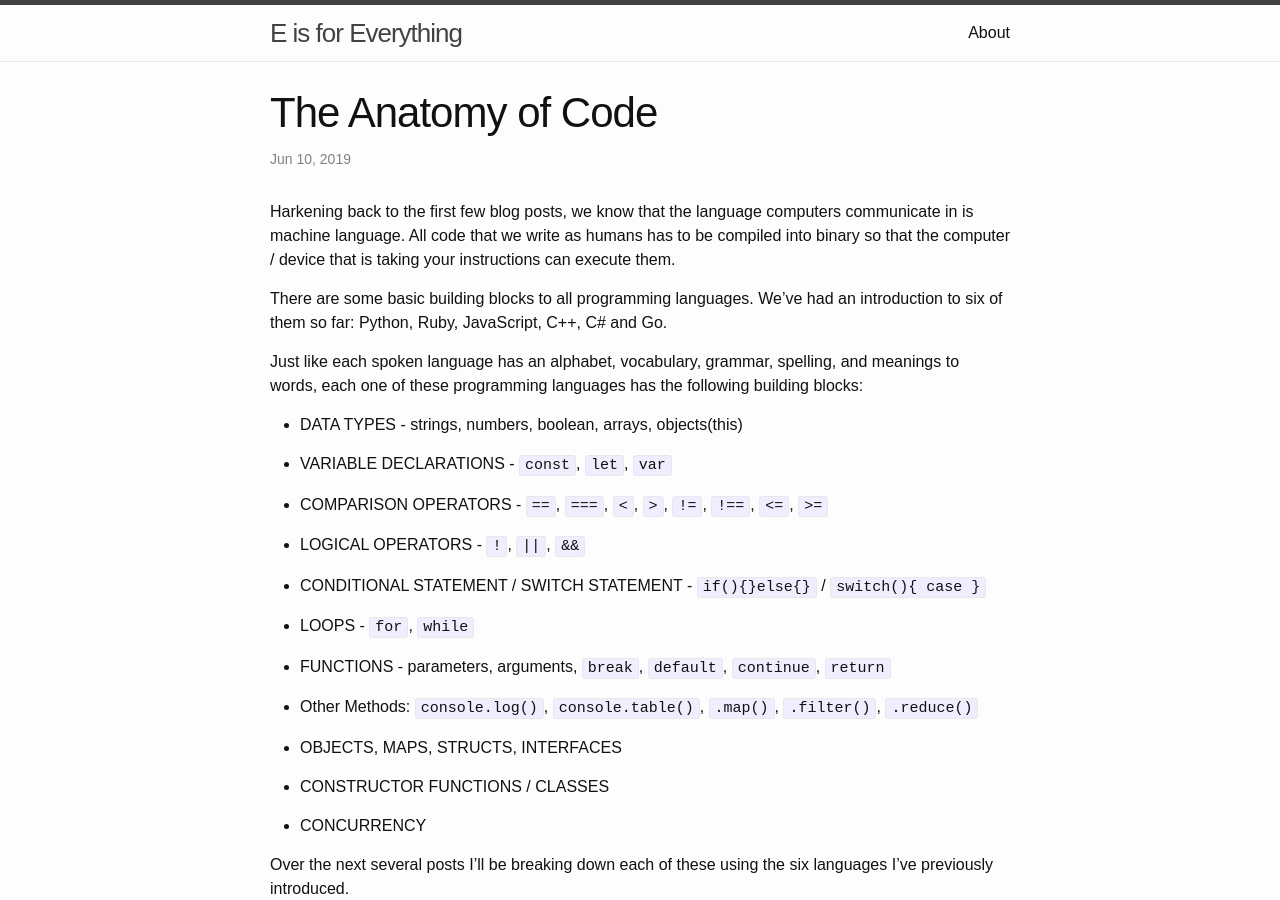
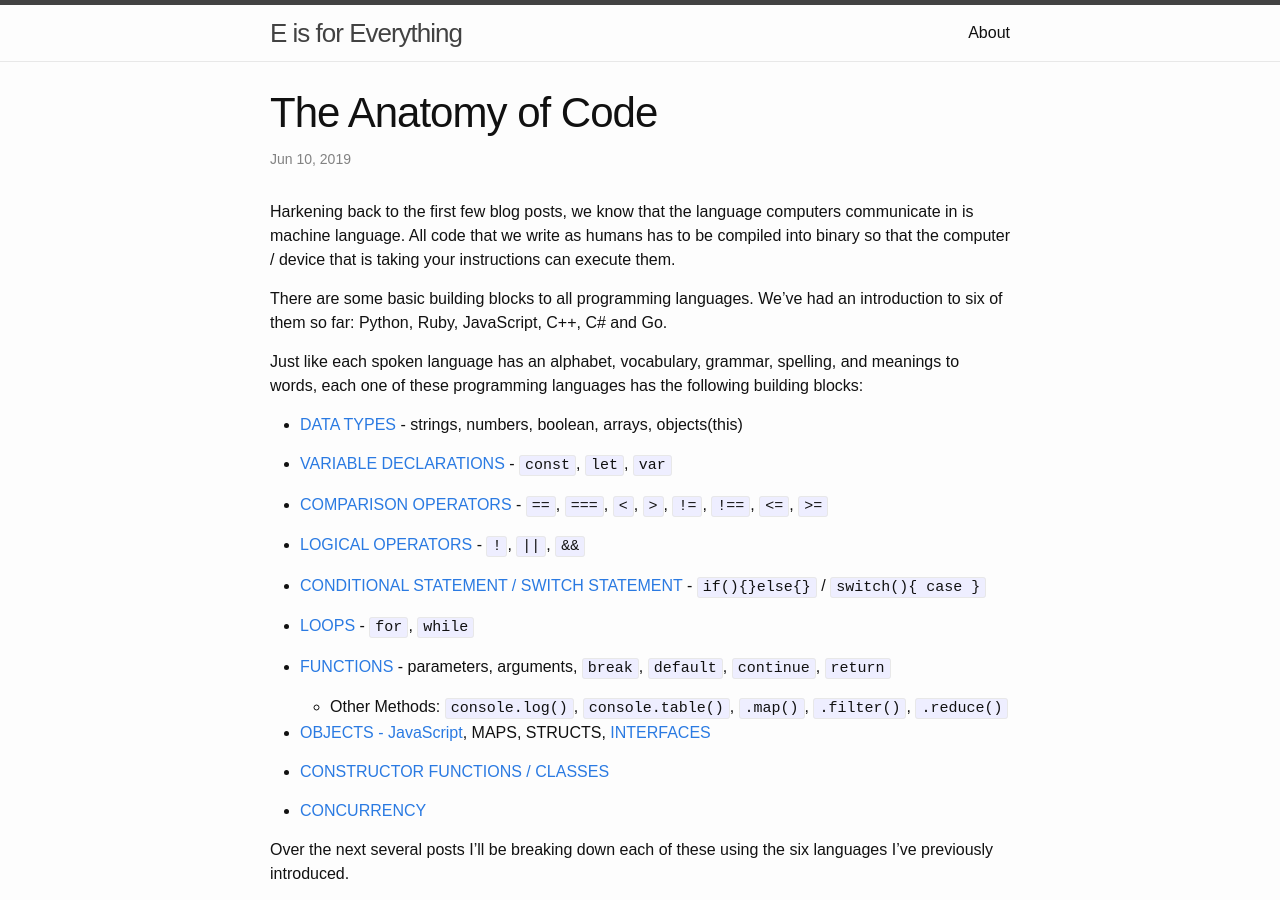
Before and after one commit to emilyannemoses/blog, a Jekyll site: the page built from _posts/2019-06-10-code-anatomy.md, in a window 1280 px wide and 900 px high. Built offline with Jekyll 4.4.1, drawn with Linux system fonts in a browser that asks for light colours; comment, search, counter and statistics services are not loaded.

Commit message:
Adding lal links

```diff
--- a/_posts/2019-06-10-code-anatomy.md
+++ b/_posts/2019-06-10-code-anatomy.md
@@ -9,27 +9,27 @@ There are some basic building blocks to all programming languages. We've had an
 
 Just like each spoken language has an alphabet, vocabulary, grammar, spelling, and meanings to words, each one of these programming languages has the following building blocks:
 
-- DATA TYPES - strings, numbers, boolean, arrays, objects(this)
+- [DATA TYPES][data-types] - strings, numbers, boolean, arrays, objects(this)
 
-- VARIABLE DECLARATIONS - `const`, `let`, `var`
+- [VARIABLE DECLARATIONS][go-variables] - `const`, `let`, `var`
 
-- COMPARISON OPERATORS -  `==`, `===`, `<`, `>`, `!=`, `!==`, `<=`, `>=`
+- [COMPARISON OPERATORS][comparison] -  `==`, `===`, `<`, `>`, `!=`, `!==`, `<=`, `>=`
 
-- LOGICAL OPERATORS - `!`, `||`, `&&`
+- [LOGICAL OPERATORS][logical] - `!`, `||`, `&&`
 
-- CONDITIONAL STATEMENT / SWITCH STATEMENT - `if(){}else{}` / `switch(){ case }`
+- [CONDITIONAL STATEMENT / SWITCH STATEMENT][conditionals] - `if(){}else{}` / `switch(){ case }`
 
-- LOOPS - `for`, `while`
+- [LOOPS][loops] - `for`, `while`
 
-- FUNCTIONS - parameters, arguments, `break`, `default`, `continue`, `return`
+- [FUNCTIONS][func] - parameters, arguments, `break`, `default`, `continue`, `return`
 
-- Other Methods: `console.log()`, `console.table()`, `.map()`, `.filter()`, `.reduce()`
+    - Other Methods: `console.log()`, `console.table()`, `.map()`, `.filter()`, `.reduce()`
 
-- OBJECTS, MAPS, STRUCTS, INTERFACES
+- [OBJECTS - JavaScript][obj], MAPS, STRUCTS, [INTERFACES][interface]
 
-- CONSTRUCTOR FUNCTIONS / CLASSES
+- [CONSTRUCTOR FUNCTIONS / CLASSES][class]
 
-- CONCURRENCY
+- [CONCURRENCY][concurrent]
 
 Over the next several posts I'll be breaking down each of these using the six languages I've previously introduced.
 
```
Also changed, not shown: other parts of _posts/2019-06-10-code-anatomy.md (+22 -0 lines).
